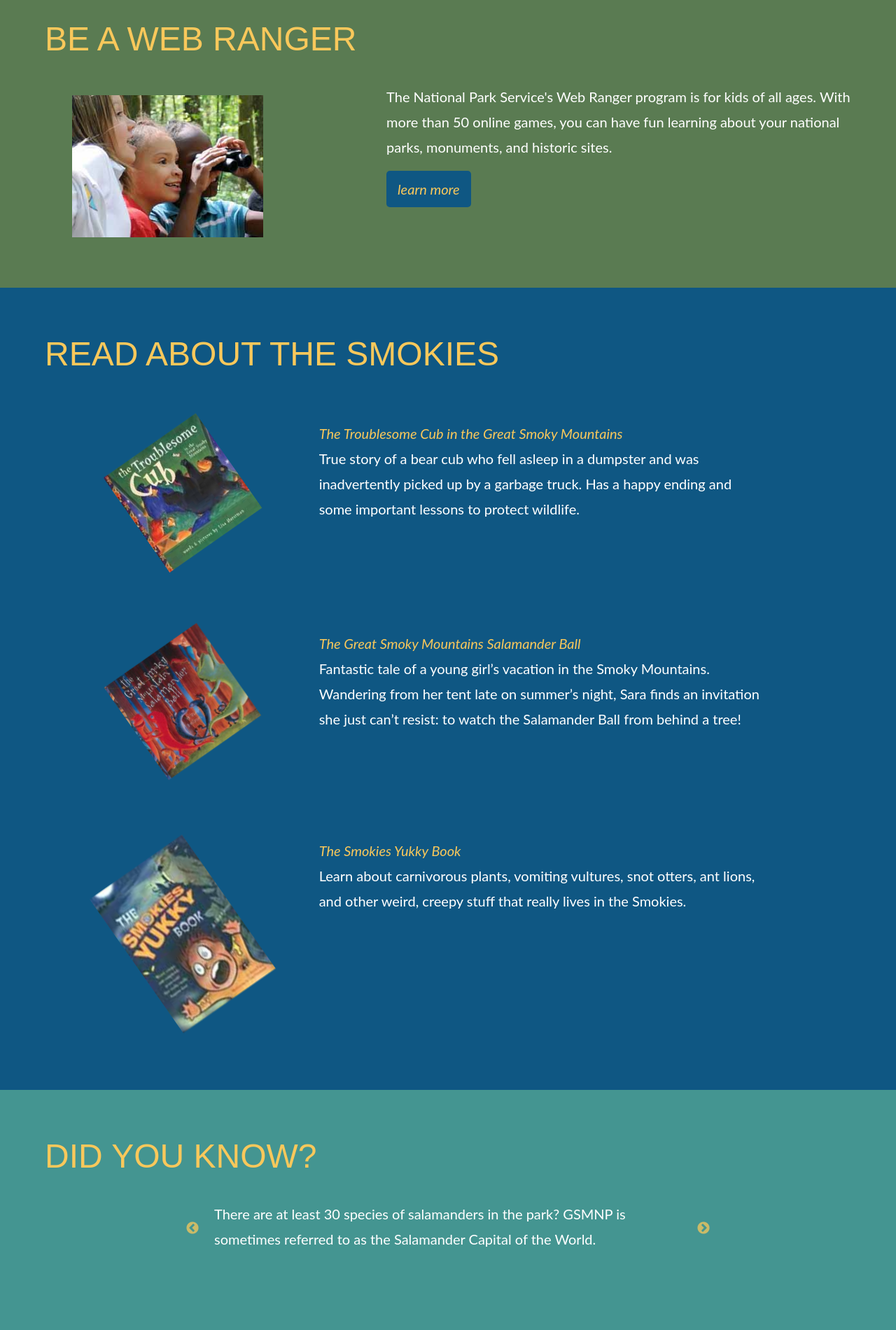
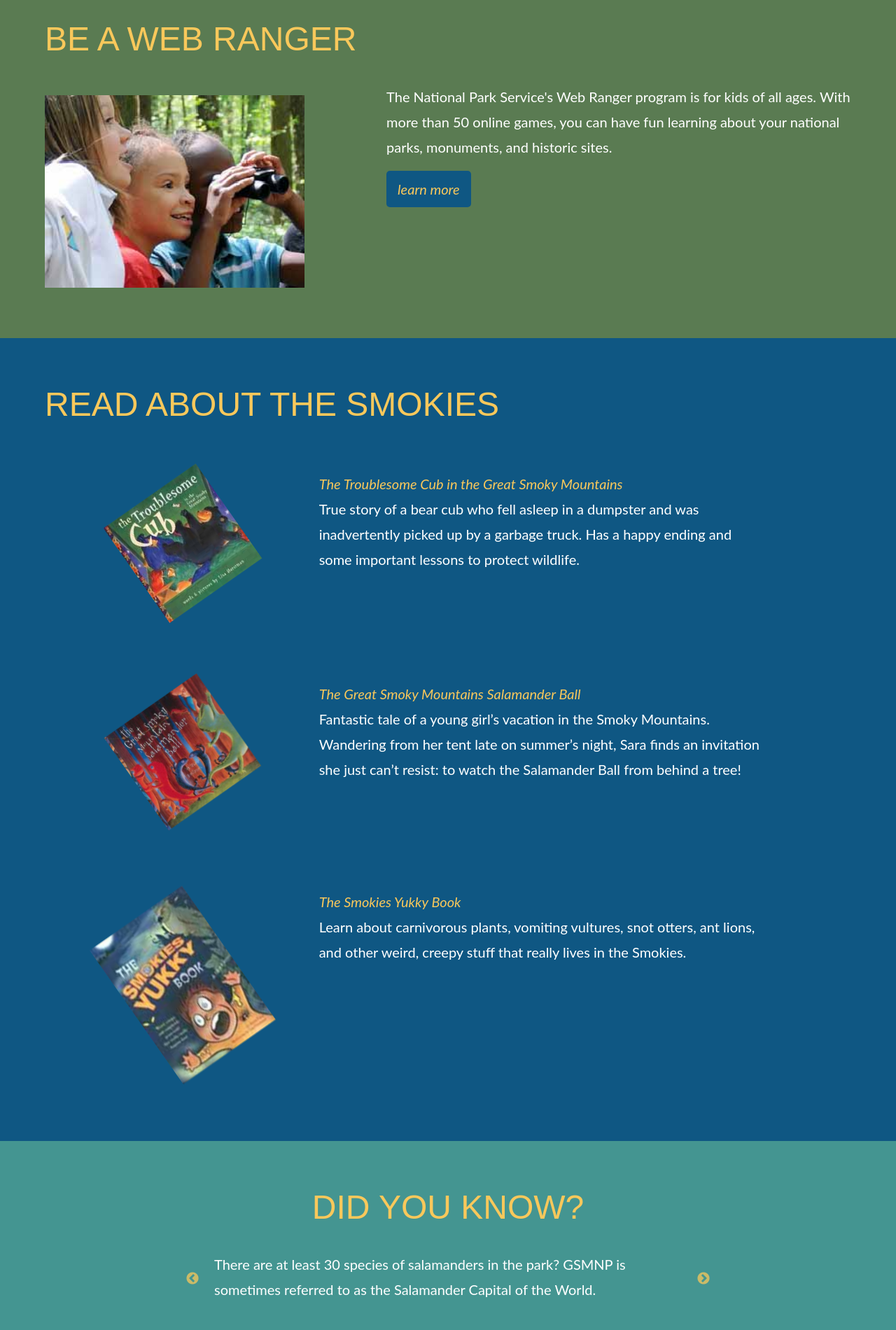
Before and after one commit to crowjm/nps, a plain HTML site: page smokies-kids.html in a window 1280 px wide. Shown: the part 1340-3240 px from the top of the page at 70% size. Drawn offline with nearby package versions, Linux system fonts and the light colour scheme.

Commit message:
minor tweaks to kids page

```diff
--- a/css/_base.scss
+++ b/css/_base.scss
@@ -370,6 +370,10 @@ footer {
 	margin-bottom: 0;
 }
 
+.dyk {
+	text-align: center;
+}
+
 .fact-carousel {
 	width: 300px;
 	margin-left: auto;
--- a/css/_responsive.scss
+++ b/css/_responsive.scss
@@ -124,7 +124,7 @@ h2 {
 .main {
 	@include grid(7);
 	float: left;
-	margin-right: ($col + $gut);
+	margin-right: ($col + (($gut) * 2));
 }
 
 .secondary {
@@ -179,13 +179,13 @@ h2 {
 .web-ranger-info {
 	float: right;
 	@include grid(7);
-	margin-left: (($col * 2) + $gut);
+	margin-left: $col + $gut;
 }
 
 .web-ranger-photo {
-	@include grid(3);
+	@include grid(4);
 	display: block;
-	float: right;
+	float: left;
 }
 
 .book-image {
--- a/smokies-kids.html
+++ b/smokies-kids.html
@@ -104,7 +104,7 @@
 			</div>
 			<div class="did-you-know">
 				<div class="wrapper">
-					<h2 class="kids kids-h2">did you know?</h2>
+					<h2 class="kids kids-h2 dyk">did you know?</h2>
 					<div class="fact-carousel">
 					<div class="fact">
 						<p>There are at least 30 species of salamanders in the park? GSMNP is sometimes referred to as the Salamander Capital of the World.</p>
```
Also changed, not shown: css/style.css, 1 other file.
